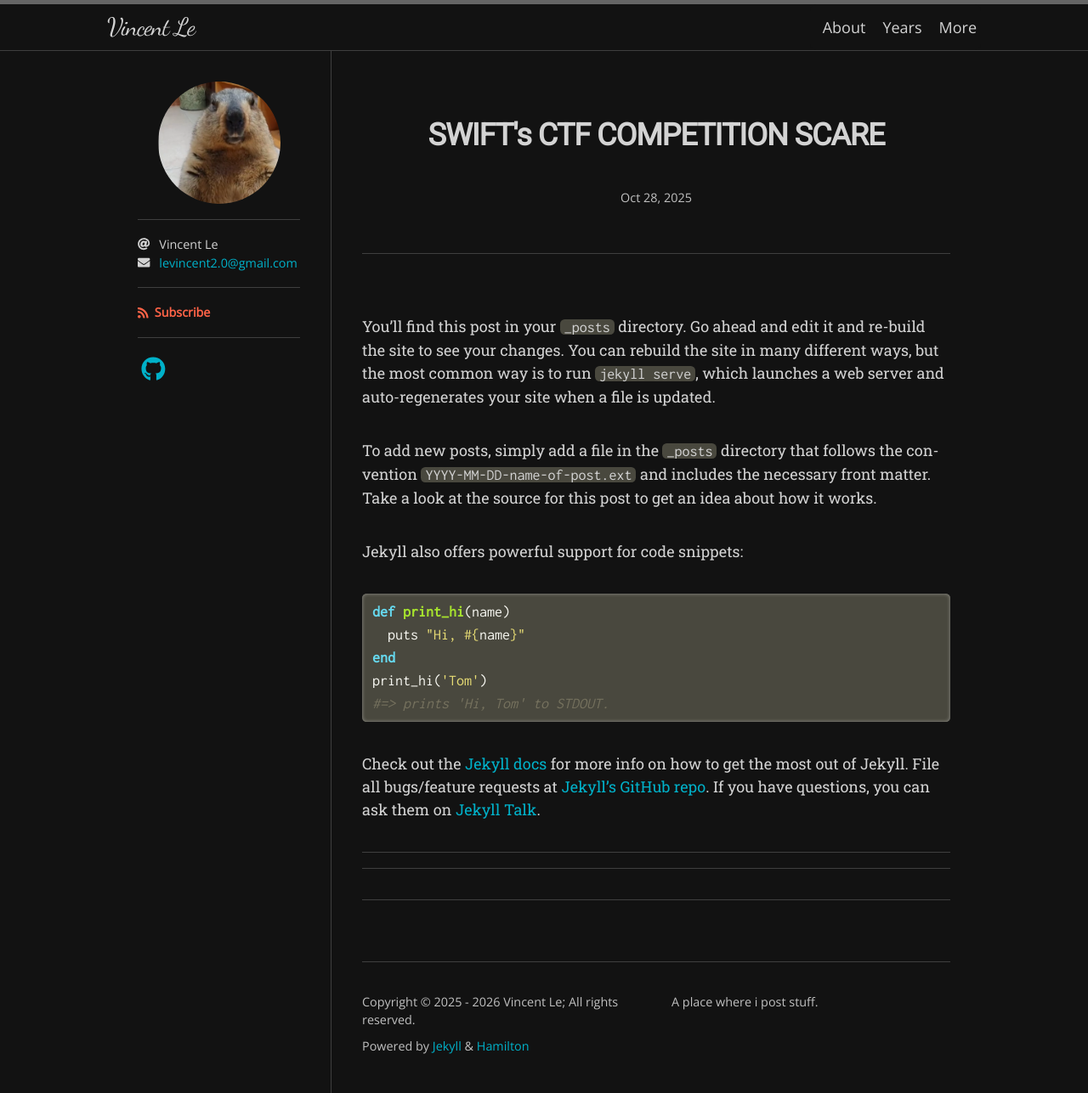
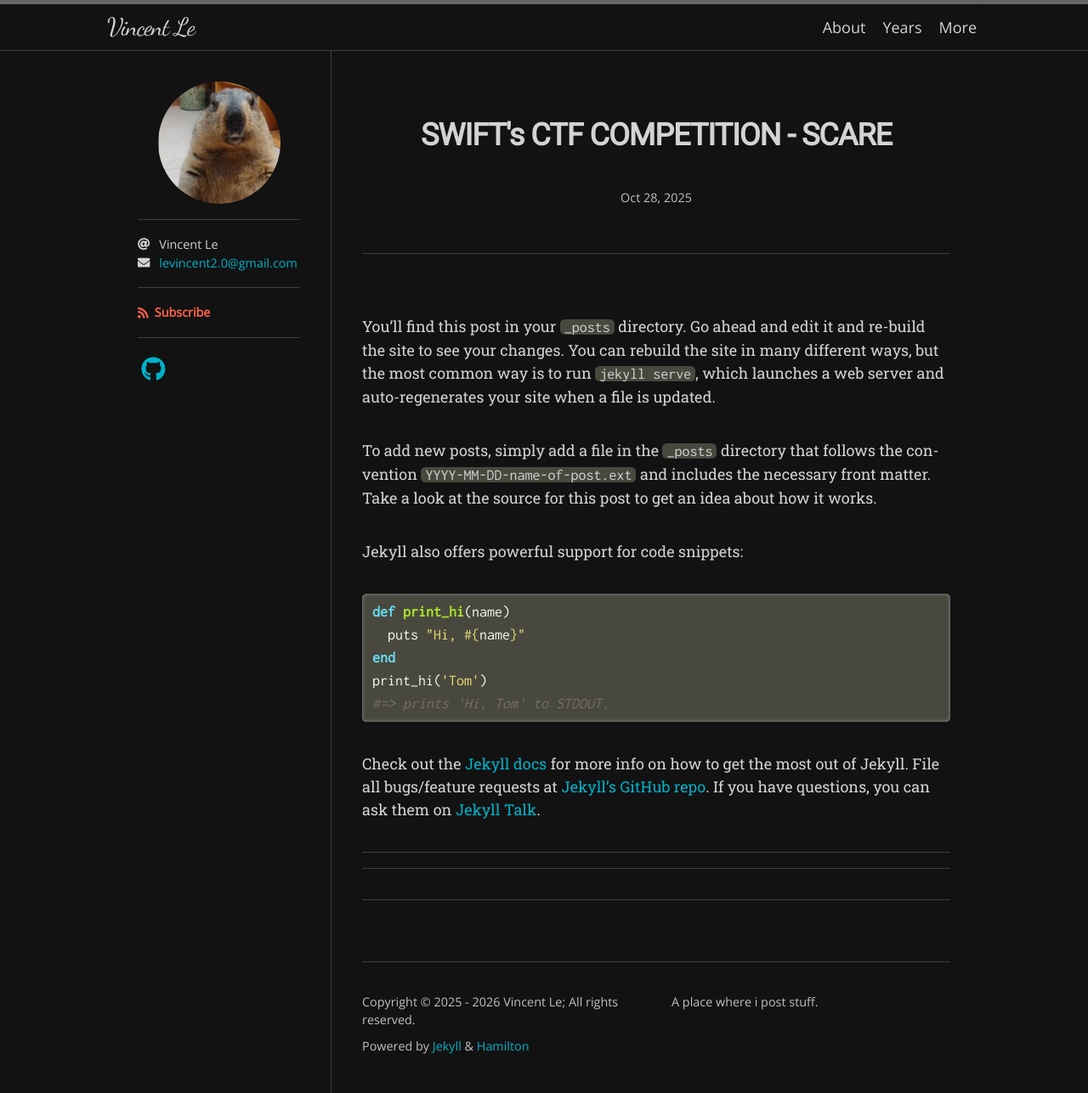
Before and after one commit to vincent-leGIT/vincent-leGIT.github.io, a Jekyll site: the page built from _posts/2025-10-28-SCARE: SWIFT's CTF COMPETITION.md, in a window 1280 px wide. Shown: the whole page at 85% size. Built offline with Jekyll 4.4.1, drawn with Linux system fonts in a browser that asks for light colours; nearby versions of some CDN libraries; some web fonts are replaced.

```diff
--- a/_posts/2025-10-28-SCARE: SWIFT's CTF COMPETITION.md
+++ b/_posts/2025-10-28-SCARE: SWIFT's CTF COMPETITION.md
@@ -1,6 +1,6 @@
 ---
 layout: post
-title: SWIFT's CTF COMPETITION SCARE
+title: SWIFT's CTF COMPETITION - SCARE
 ---
 You’ll find this post in your `_posts` directory. Go ahead and edit it and re-build the site to see your changes. You can rebuild the site in many different ways, but the most common way is to run `jekyll serve`, which launches a web server and auto-regenerates your site when a file is updated.
 
```
